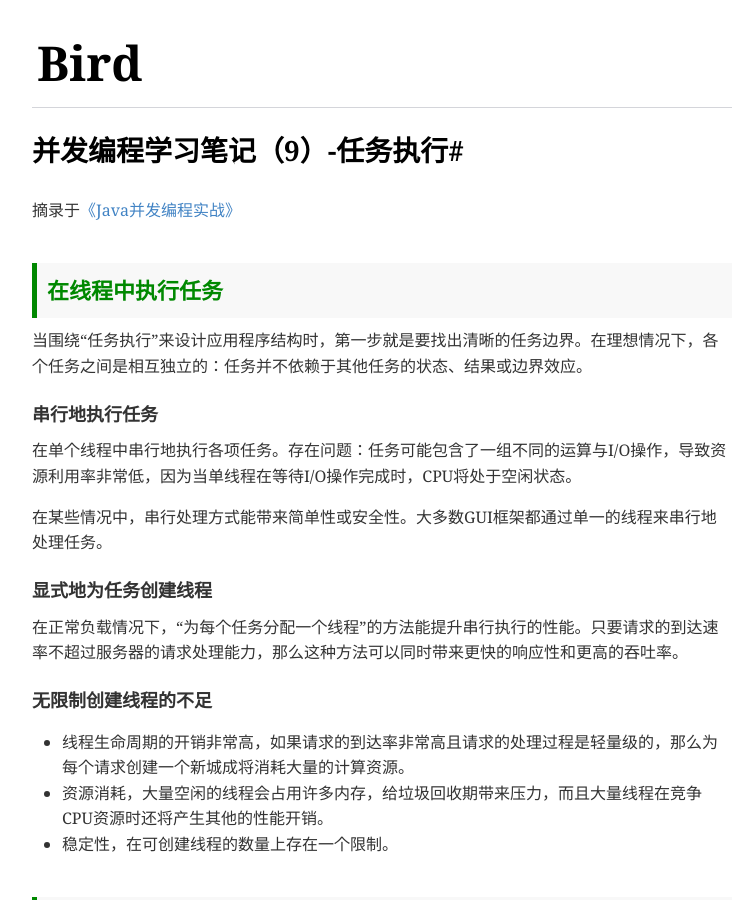
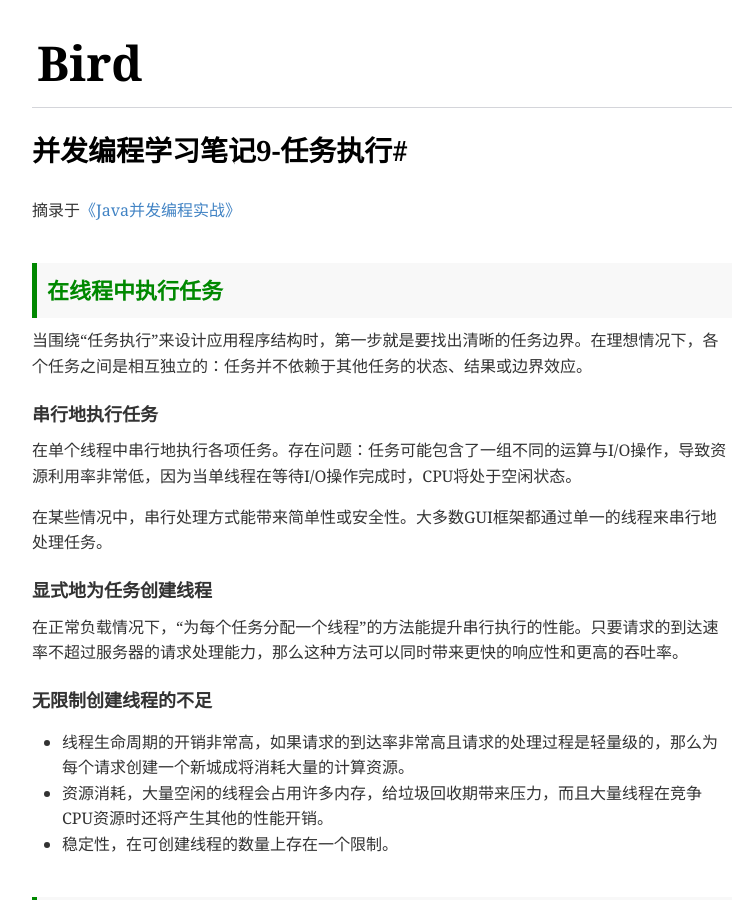
Before and after one commit to Qing-Shuang/Bird, a Jekyll site: the page built from _posts/Concurrency/2015-02-22-concurrency9-executingTasksInThreads.md, in a window 1280 px wide and 900 px high. Shown: the whole window, without its empty margins (258-1014 px from the left). Built offline with Jekyll 4.4.1, drawn with Linux system fonts in a browser that asks for light colours; Markdown is read by kramdown in place of the engine named in the settings.

```diff
--- a/_posts/Concurrency/2015-02-22-concurrency9-executingTasksInThreads.md
+++ b/_posts/Concurrency/2015-02-22-concurrency9-executingTasksInThreads.md
@@ -1,11 +1,11 @@
 ---
 layout: default
 tags: concurrency
-title: 并发编程学习笔记（9）-任务执行
+title: 并发编程学习笔记9-任务执行
 description: 测试
 ---
 
-#并发编程学习笔记（9）-任务执行#
+#并发编程学习笔记9-任务执行#
 
 摘录于[《Java并发编程实战》](http://book.douban.com/subject/10484692/)
 
```
